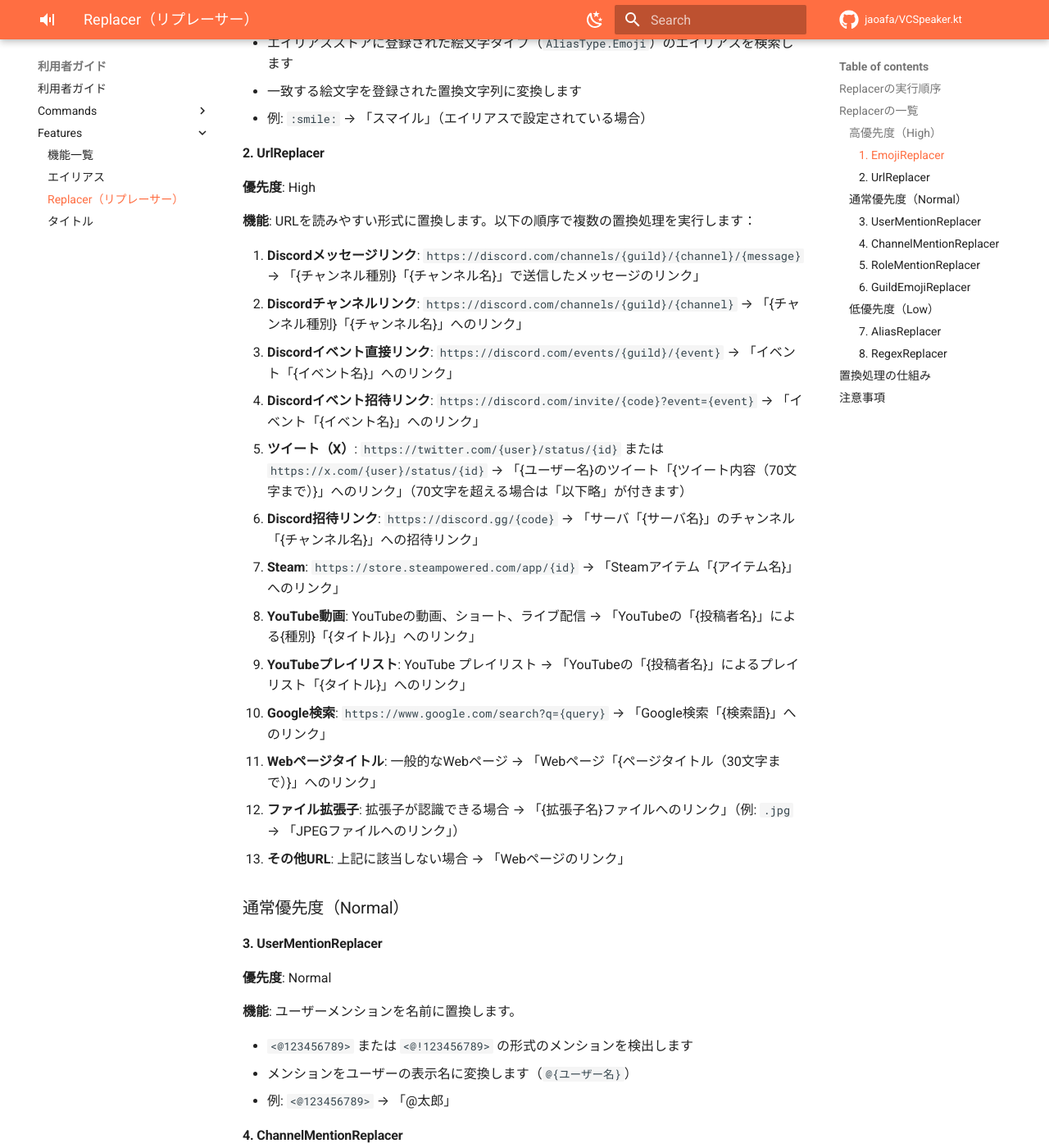
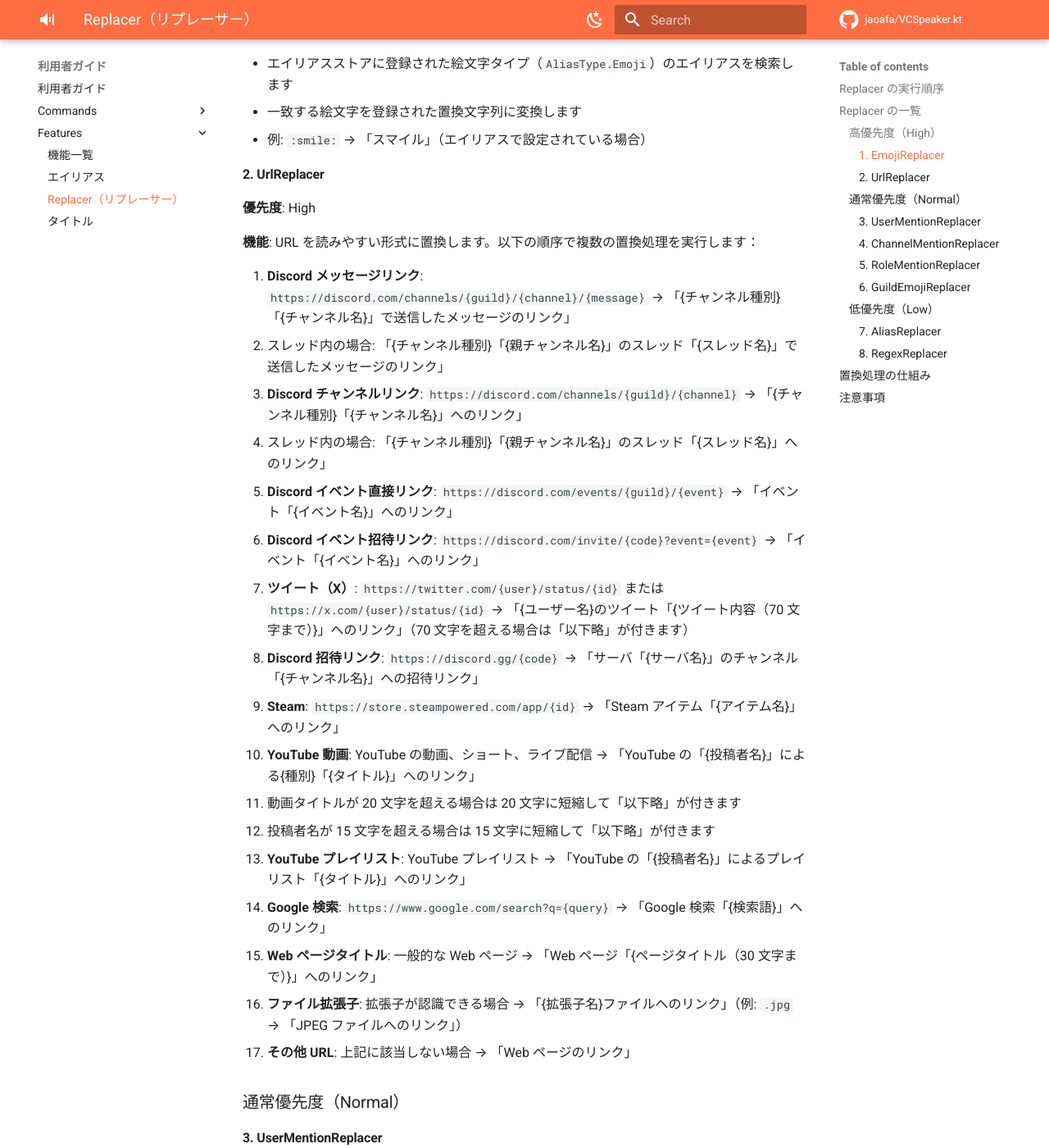
Before and after one commit to jaoafa/VCSpeaker.kt, an MkDocs documentation site: the page built from docs/for-users/features/replacer.md, in a window 1280 px wide and 1400 px high, scrolled down 768 px. Shown: the whole window at 82% size. Built offline with MkDocs 1.6.1 and Material for MkDocs 9.7.7, drawn with Linux system fonts in a browser that asks for light colours; comment, search, counter and statistics services are not loaded; some of the changed text lies outside the part shown.

Commit message:
Address code review: fix spacing between Japanese and alphanumeric characters
Co-authored-by: book000 <8929706+book000@users.noreply.github.com>

```diff
--- a/docs/for-users/features/replacer.md
+++ b/docs/for-users/features/replacer.md
@@ -2,17 +2,17 @@
 
 VCSpeaker.kt では、メッセージを読み上げる際に、特定のパターンやメンションなどを読みやすい形に置き換える「Replacer（リプレーサー）」という仕組みがあります。
 
-## Replacerの実行順序
+## Replacer の実行順序
 
-Replacerは、以下の優先度順に実行されます：
+Replacer は、以下の優先度順に実行されます：
 
-1. **High（高優先度）**: `priority.level = 2`
-2. **Normal（通常優先度）**: `priority.level = 1`
-3. **Low（低優先度）**: `priority.level = 0`
+1. **High（高優先度）**: `ReplacerPriority.High`（level = 2）
+2. **Normal（通常優先度）**: `ReplacerPriority.Normal`（level = 1）
+3. **Low（低優先度）**: `ReplacerPriority.Low`（level = 0）
 
-各優先度内では、Replacerは検出された順序で実行されます。
+優先度の高い Replacer から順に実行され、各 Replacer は優先度の `level` 値の降順でソートされます。同一優先度内での実行順序は保証されていません。
 
-## Replacerの一覧
+## Replacer の一覧
 
 ### 高優先度（High）
 
@@ -30,21 +30,25 @@ Replacerは、以下の優先度順に実行されます：
 
 **優先度**: High
 
-**機能**: URLを読みやすい形式に置換します。以下の順序で複数の置換処理を実行します：
+**機能**: URL を読みやすい形式に置換します。以下の順序で複数の置換処理を実行します：
 
-1. **Discordメッセージリンク**: `https://discord.com/channels/{guild}/{channel}/{message}` → 「{チャンネル種別}「{チャンネル名}」で送信したメッセージのリンク」
-2. **Discordチャンネルリンク**: `https://discord.com/channels/{guild}/{channel}` → 「{チャンネル種別}「{チャンネル名}」へのリンク」
-3. **Discordイベント直接リンク**: `https://discord.com/events/{guild}/{event}` → 「イベント「{イベント名}」へのリンク」
-4. **Discordイベント招待リンク**: `https://discord.com/invite/{code}?event={event}` → 「イベント「{イベント名}」へのリンク」
-5. **ツイート（X）**: `https://twitter.com/{user}/status/{id}` または `https://x.com/{user}/status/{id}` → 「{ユーザー名}のツイート「{ツイート内容（70文字まで）}」へのリンク」（70文字を超える場合は「以下略」が付きます）
-6. **Discord招待リンク**: `https://discord.gg/{code}` → 「サーバ「{サーバ名}」のチャンネル「{チャンネル名}」への招待リンク」
-7. **Steam**: `https://store.steampowered.com/app/{id}` → 「Steamアイテム「{アイテム名}」へのリンク」
-8. **YouTube動画**: YouTubeの動画、ショート、ライブ配信 → 「YouTubeの「{投稿者名}」による{種別}「{タイトル}」へのリンク」
-9. **YouTubeプレイリスト**: YouTube プレイリスト → 「YouTubeの「{投稿者名}」によるプレイリスト「{タイトル}」へのリンク」
-10. **Google検索**: `https://www.google.com/search?q={query}` → 「Google検索「{検索語}」へのリンク」
-11. **Webページタイトル**: 一般的なWebページ → 「Webページ「{ページタイトル（30文字まで）}」へのリンク」
-12. **ファイル拡張子**: 拡張子が認識できる場合 → 「{拡張子名}ファイルへのリンク」（例: `.jpg` → 「JPEGファイルへのリンク」）
-13. **その他URL**: 上記に該当しない場合 → 「Webページのリンク」
+1. **Discord メッセージリンク**: `https://discord.com/channels/{guild}/{channel}/{message}` → 「{チャンネル種別}「{チャンネル名}」で送信したメッセージのリンク」
+   - スレッド内の場合: 「{チャンネル種別}「{親チャンネル名}」のスレッド「{スレッド名}」で送信したメッセージのリンク」
+2. **Discord チャンネルリンク**: `https://discord.com/channels/{guild}/{channel}` → 「{チャンネル種別}「{チャンネル名}」へのリンク」
+   - スレッド内の場合: 「{チャンネル種別}「{親チャンネル名}」のスレッド「{スレッド名}」へのリンク」
+3. **Discord イベント直接リンク**: `https://discord.com/events/{guild}/{event}` → 「イベント「{イベント名}」へのリンク」
+4. **Discord イベント招待リンク**: `https://discord.com/invite/{code}?event={event}` → 「イベント「{イベント名}」へのリンク」
+5. **ツイート（X）**: `https://twitter.com/{user}/status/{id}` または `https://x.com/{user}/status/{id}` → 「{ユーザー名}のツイート「{ツイート内容（70 文字まで）}」へのリンク」（70 文字を超える場合は「以下略」が付きます）
+6. **Discord 招待リンク**: `https://discord.gg/{code}` → 「サーバ「{サーバ名}」のチャンネル「{チャンネル名}」への招待リンク」
+7. **Steam**: `https://store.steampowered.com/app/{id}` → 「Steam アイテム「{アイテム名}」へのリンク」
+8. **YouTube 動画**: YouTube の動画、ショート、ライブ配信 → 「YouTube の「{投稿者名}」による{種別}「{タイトル}」へのリンク」
+   - 動画タイトルが 20 文字を超える場合は 20 文字に短縮して「以下略」が付きます
+   - 投稿者名が 15 文字を超える場合は 15 文字に短縮して「以下略」が付きます
+9. **YouTube プレイリスト**: YouTube プレイリスト → 「YouTube の「{投稿者名}」によるプレイリスト「{タイトル}」へのリンク」
+10. **Google 検索**: `https://www.google.com/search?q={query}` → 「Google 検索「{検索語}」へのリンク」
+11. **Web ページタイトル**: 一般的な Web ページ → 「Web ページ「{ページタイトル（30 文字まで）}」へのリンク」
+12. **ファイル拡張子**: 拡張子が認識できる場合 → 「{拡張子名}ファイルへのリンク」（例: `.jpg` → 「JPEG ファイルへのリンク」）
+13. **その他 URL**: 上記に該当しない場合 → 「Web ページのリンク」
 
 ### 通常優先度（Normal）
 
@@ -98,7 +102,7 @@ Replacerは、以下の優先度順に実行されます：
 
 - エイリアスストアに登録されたテキストタイプ（`AliasType.Text`）のエイリアスを検索します
 - 一致するテキストを登録された置換文字列に変換します
-- 例: 「NGワード」 → 「適切な言葉」（エイリアスで設定されている場合）
+- 例: 「NG ワード」 → 「適切な言葉」（エイリアスで設定されている場合）
 
 #### 8. RegexReplacer
 
@@ -114,12 +118,12 @@ Replacerは、以下の優先度順に実行されます：
 ## 置換処理の仕組み
 
 1. メッセージテキストは最初に `TextToken` のリストとして処理されます
-2. 各Replacerは優先度順に実行され、トークンのリストを変換します
-3. すでに置換されたトークン（`replaced()` が `true`）は、後続のReplacerによってスキップされます
+2. 各 Replacer は優先度順に実行され、トークンのリストを変換します
+3. すでに置換されたトークン（`replaced()` が `true`）は、後続の Replacer によってスキップされます
 4. 最終的に、すべてのトークンが結合され、絵文字も名前に変換されて読み上げられます
 
 ## 注意事項
 
-- Replacerは常に上記の優先度順に実行されるため、高優先度のReplacerによって置換されたテキストは、低優先度のReplacerでは処理されません
-- URLの置換は他の置換より先に行われるため、URL内のパターンが意図せず置換されることを防ぎます
+- Replacer は常に上記の優先度順に実行されるため、高優先度の Replacer によって置換されたテキストは、低優先度の Replacer では処理されません
+- URL の置換は他の置換より先に行われるため、URL 内のパターンが意図せず置換されることを防ぎます
 - エイリアス機能を使用することで、サーバー固有の置換ルールをカスタマイズできます
```
